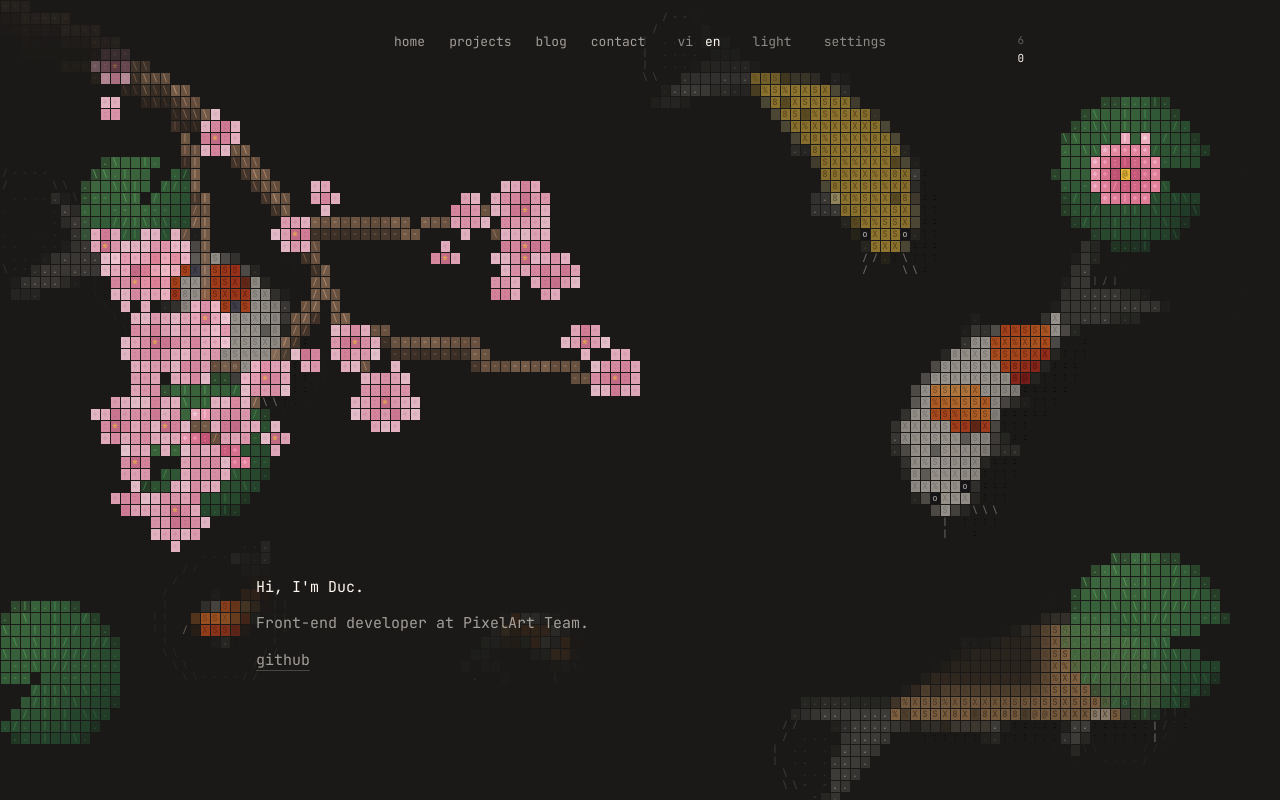
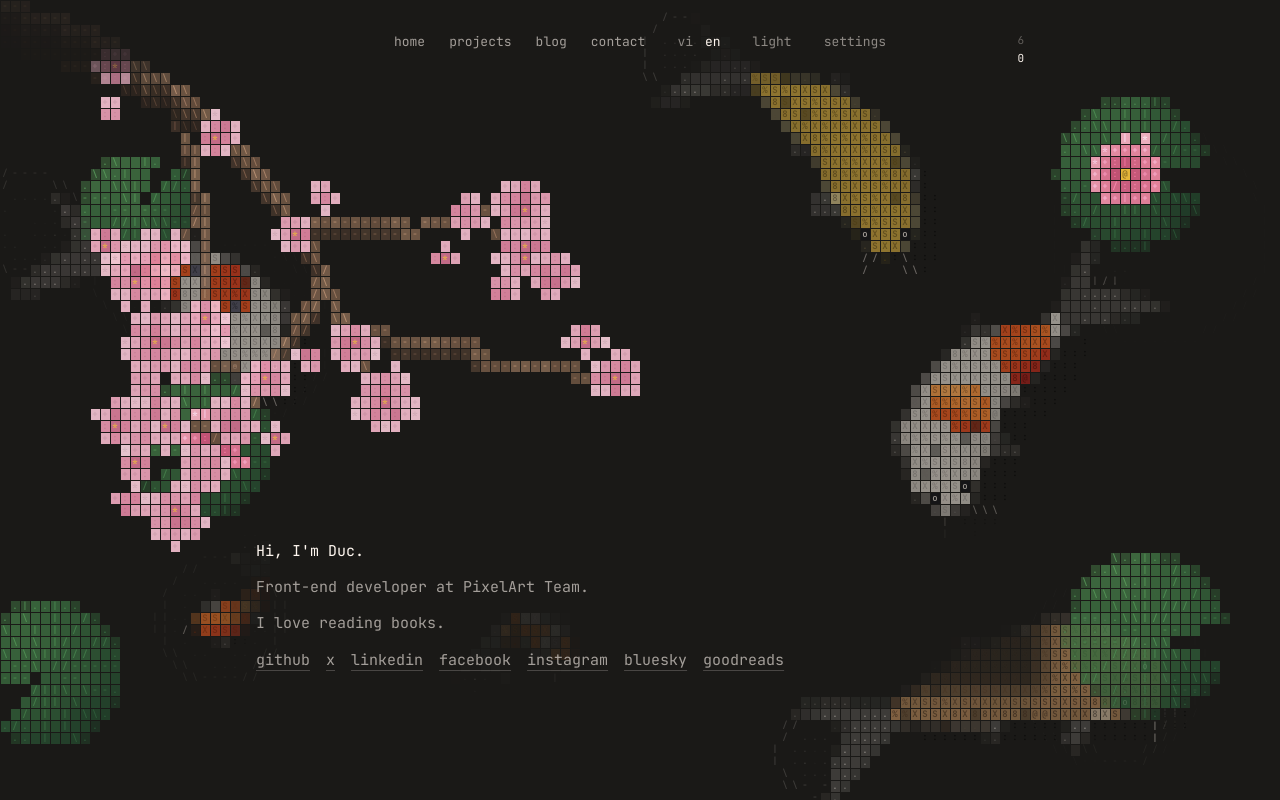
Before and after one commit to hongducdev/hongducdev, a Next.js app: page /en in a window 1280 px wide. Built offline with nearby package versions, Linux system fonts and the light colour scheme.

Commit message:
✨ feat(home): add social links and reading hobby

```diff
--- a/app/[locale]/page.tsx
+++ b/app/[locale]/page.tsx
@@ -20,16 +20,21 @@ export default async function HomePage({ params }: { params: Promise<{ locale: s
       <div data-pond-avoid className="flex flex-col gap-3 text-[14px] leading-relaxed lg:text-[15px]">
         <h1>{dict.home.greeting}</h1>
         <p className="opacity-60">{dict.home.role}</p>
-        <p>
+        <p className="opacity-60">{dict.home.hobby}</p>
+        <ul className="flex flex-wrap gap-x-4 gap-y-1">
+          {Object.entries(siteConfig.social).map(([name, url]) => (
+            <li key={name}>
               <a
-            href={siteConfig.social.github}
+                href={url}
                 target="_blank"
                 rel="noopener noreferrer"
                 className="ink-link opacity-60 hover:opacity-100 focus-visible:opacity-100"
               >
-            github
+                {name}
               </a>
-        </p>
+            </li>
+          ))}
+        </ul>
       </div>
     </main>
   );
--- a/config/site.ts
+++ b/config/site.ts
@@ -8,5 +8,6 @@ export const siteConfig = {
     facebook: "https://facebook.com/hongducdev",
     instagram: "https://instagram.com/hongducdev",
     bluesky: "https://bsky.app/profile/hongduc.dev",
+    goodreads: "https://www.goodreads.com/hongducdev",
   },
 } as const;
--- a/lib/i18n/dictionaries/en.ts
+++ b/lib/i18n/dictionaries/en.ts
@@ -3,7 +3,7 @@ import type { Dictionary } from "./vi";
 export const en: Dictionary = {
   meta: { title: "hongducdev", description: "Portfolio of Hong Duc — front-end developer at PixelArt Team." },
   nav: { label: "Main navigation", home: "home", projects: "projects", blogs: "blog", contact: "contact" },
-  home: { greeting: "Hi, I'm Duc.", role: "Front-end developer at PixelArt Team." },
+  home: { greeting: "Hi, I'm Duc.", role: "Front-end developer at PixelArt Team.", hobby: "I love reading books." },
   projects: {
     title: "Projects",
     description: "Things I have built: WordPress themes on ThemeForest, web apps and Discord bots.",
--- a/lib/i18n/dictionaries/vi.ts
+++ b/lib/i18n/dictionaries/vi.ts
@@ -1,7 +1,7 @@
 export const vi = {
   meta: { title: "hongducdev", description: "Portfolio của Hồng Đức — lập trình viên Front End tại PixelArt Team." },
   nav: { label: "Điều hướng chính", home: "trang chủ", projects: "dự án", blogs: "blog", contact: "liên hệ" },
-  home: { greeting: "Xin chào, mình là Đức.", role: "Lập trình viên Front End tại PixelArt Team." },
+  home: { greeting: "Xin chào, mình là Đức.", role: "Lập trình viên Front End tại PixelArt Team.", hobby: "Thích đọc sách." },
   projects: {
     title: "Dự án",
     description: "Các dự án mình đã làm: theme WordPress trên ThemeForest, ứng dụng web và bot Discord.",
```
Lines whose indentation alone changed are shown as unchanged.
